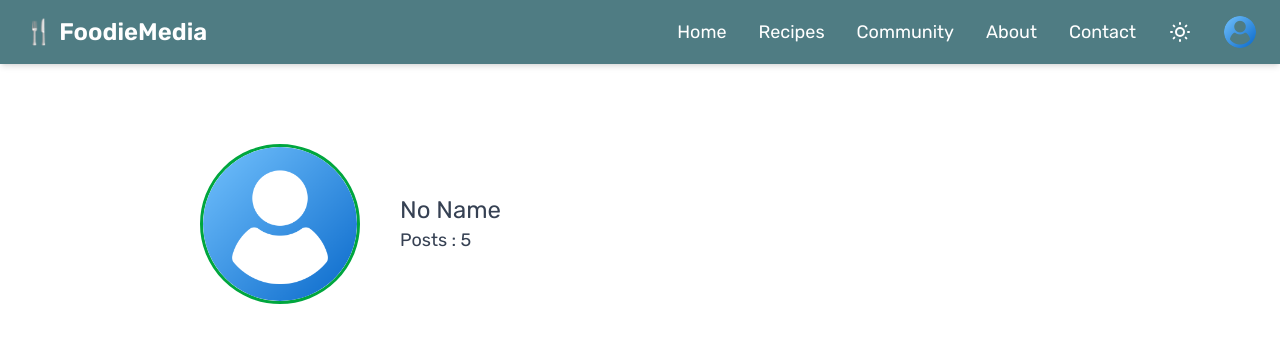
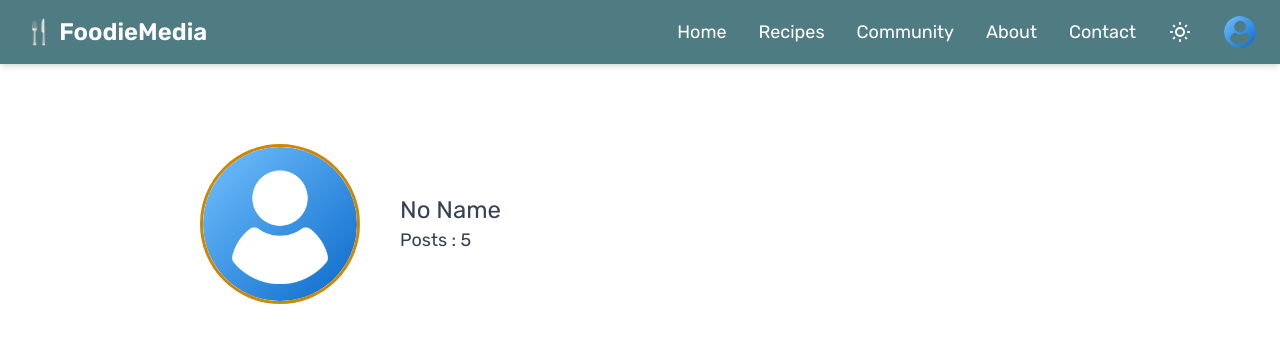
Before and after one commit to shiba-murmu/Discover-your-recipe, a React (Vite) app in the folder frontend/: page /profile in a window 1280 px wide. Shown: the top 354 px of the page. Built offline with nearby package versions, Linux system fonts and the light colour scheme.

Commit message:
profile image border changed.

```diff
--- a/frontend/src/pages/Profile/Profile.jsx
+++ b/frontend/src/pages/Profile/Profile.jsx
@@ -5,7 +5,7 @@ function Profile() {
         <>
             <div className='mt-17 md:mt-16 min-h-screen flex flex-col items-center justify-start'>
                 <div className='h-40 md:h-80 w-full flex items-center justify-center gap-10  md:justify-start' >
-                    <img src={profile} className='h-30 w-30 md:h-40 md:w-40 object-cover md:ml-50 border-3 border-green-600 dark:border-amber-50 rounded-full ' alt="" />
+                    <img src={profile} className='h-30 w-30 md:h-40 md:w-40 object-cover md:ml-50 border-3 border-yellow-600 dark:border-amber-50 rounded-full ' alt="" />
                     <div className='hidden md:block'>
                         <h1 className='text-2xl font-extrabold'>No Name </h1>
                         <h4>Posts  :  5</h4>
```
